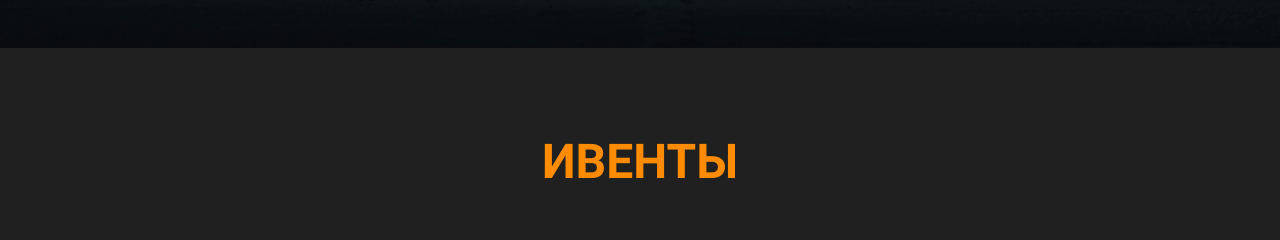
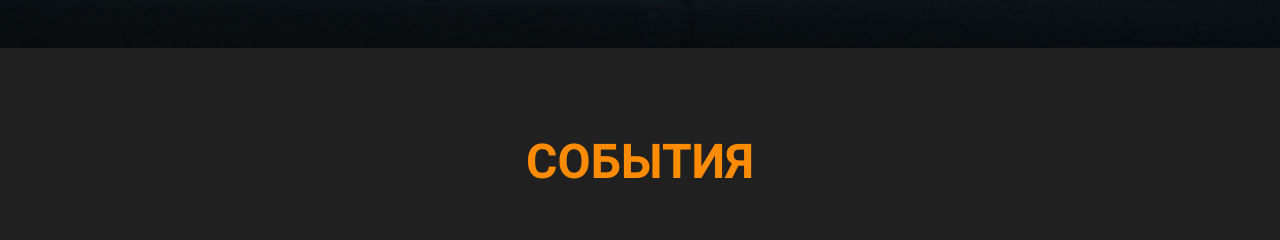
Before and after one commit to yakaandnastia-wq/Andrei-Begunov, a plain HTML site: page src/index.html in a window 1280 px wide. Shown: the part 820-1060 px from the top of the page. Drawn offline with Linux system fonts and the light colour scheme.

Commit message:
changed events

```diff
--- a/src/index.html
+++ b/src/index.html
@@ -32,7 +32,7 @@
 
     <section class="events" id="events">
       <div class="container">
-        <h2>ИВЕНТЫ</h2>
+        <h2>СОБЫТИЯ</h2>
         <div class="events-block">
           <div class="events-card">
             <div class="events-image">
```
